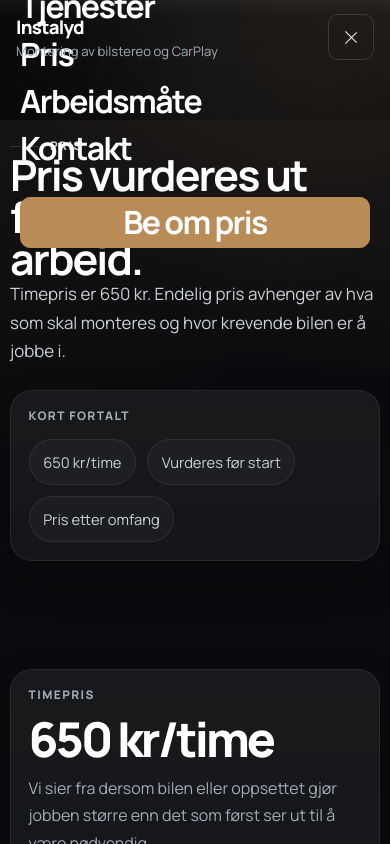
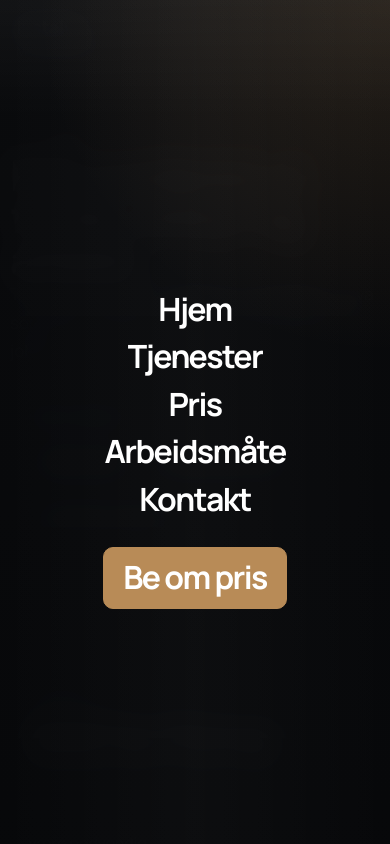
Before and after one commit to oscarostby/stock, a Next.js app: page /pris in a window 390 px wide. Both pictures are taken after a click on the button "Åpne meny". Shown: the top 844 px of the page. Built offline with nearby package versions, Linux system fonts and the light colour scheme.

Commit message:
Fix mobile menu overlay layout

```diff
--- a/app/components/header.js
+++ b/app/components/header.js
@@ -22,7 +22,8 @@ export function Header() {
   }, [isOpen]);
 
   return (
-    <header className="site-header">
+    <>
+      <header className={`site-header ${isOpen ? "is-menu-open" : ""}`}>
         <div className="utilitybar">
           <div className="utilitybar__inner">
             <div className="utilitybar__meta">
@@ -69,12 +70,14 @@ export function Header() {
             </button>
           </div>
         </div>
+      </header>
 
       <nav
         id="mobile-menu"
         className={`mobile-menu ${isOpen ? "is-open" : ""}`}
         aria-label="Mobilmeny"
       >
+        <div className="mobile-menu__content">
           {navItems.map((item) => (
             <Link
               key={item.href}
@@ -88,7 +91,8 @@ export function Header() {
           <Link className="button mobile-menu__button" href="/kontakt">
             Be om pris
           </Link>
+        </div>
       </nav>
-    </header>
+    </>
   );
 }
--- a/app/globals.css
+++ b/app/globals.css
@@ -255,6 +255,10 @@ main {
   border-bottom: 1px solid var(--line);
   background: rgba(10, 11, 13, 0.88);
   backdrop-filter: blur(22px);
+}
+
+.site-header.is-menu-open {
+  border-bottom-color: transparent;
 }
 
 .utilitybar {
@@ -1176,21 +1180,21 @@ main {
   .mobile-menu {
     position: fixed;
     inset: 0;
-    z-index: 55;
+    z-index: 58;
     display: flex;
-    flex-direction: column;
     justify-content: center;
-    gap: 1rem;
-    padding: 6.75rem 1.25rem 1.5rem;
+    align-items: center;
+    padding: calc(env(safe-area-inset-top, 0px) + 5.75rem) 1.25rem 1.5rem;
     background:
-      radial-gradient(circle at top right, rgba(var(--theme-glow-rgb), 0.14), transparent 20rem),
-      linear-gradient(180deg, rgba(10, 11, 13, 0.98) 0%, rgba(8, 9, 11, 0.985) 100%);
+      radial-gradient(circle at top right, rgba(var(--theme-glow-rgb), 0.16), transparent 22rem),
+      linear-gradient(180deg, rgba(10, 11, 13, 0.97) 0%, rgba(7, 8, 10, 0.985) 100%);
+    backdrop-filter: blur(14px);
     opacity: 0;
     pointer-events: none;
-    transform: translateY(-100%);
+    transform: translate3d(0, -105%, 0);
     transition:
       transform 520ms cubic-bezier(0.22, 1, 0.36, 1),
-      opacity 320ms ease;
+      opacity 360ms ease;
   }
 
   .mobile-menu::before {
@@ -1206,7 +1210,17 @@ main {
   .mobile-menu.is-open {
     opacity: 1;
     pointer-events: auto;
-    transform: translateY(0);
+    transform: translate3d(0, 0, 0);
+  }
+
+  .mobile-menu__content {
+    position: relative;
+    z-index: 1;
+    width: min(100%, 24rem);
+    display: grid;
+    justify-items: center;
+    gap: 1rem;
+    text-align: center;
   }
 
   .mobile-menu a,
@@ -1225,7 +1239,7 @@ main {
   }
 
   .mobile-menu a {
-    width: 100%;
+    width: auto;
     color: var(--text-strong);
     font-size: clamp(2rem, 7vw, 2.9rem);
     font-weight: 700;
@@ -1254,7 +1268,7 @@ main {
   }
 
   .mobile-menu__button {
-    width: 100%;
+    width: min(100%, 18rem);
     margin-top: 1rem;
     transition-delay: 340ms;
   }
@@ -1330,6 +1344,6 @@ main {
   }
 
   .mobile-menu {
-    padding-top: 6rem;
+    padding-top: calc(env(safe-area-inset-top, 0px) + 5.2rem);
   }
 }
```
Lines whose indentation alone changed are shown as unchanged.
